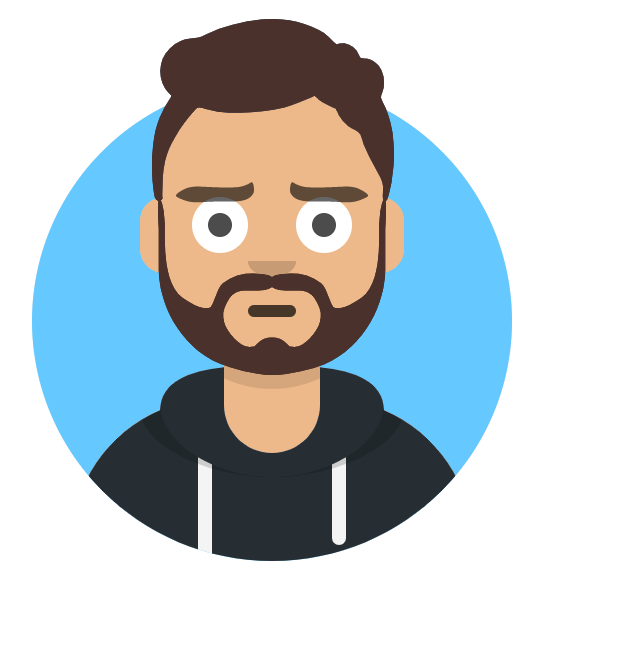
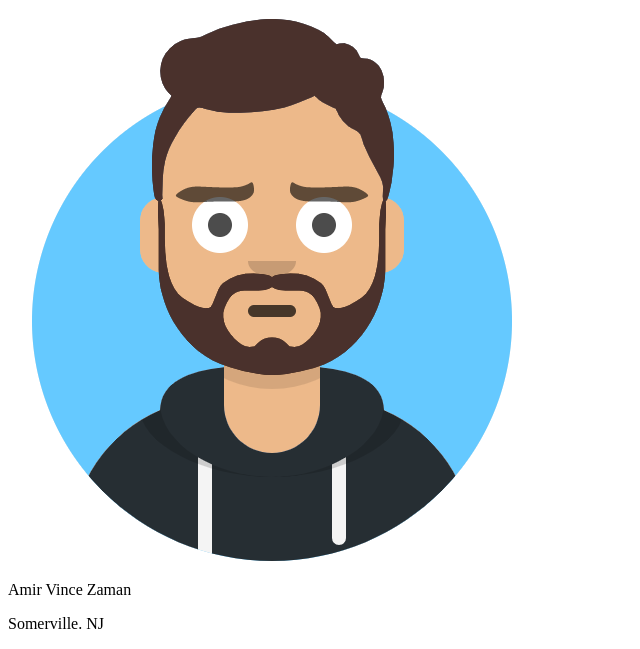
Before and after one commit to RVCC-IDMX/about-me-avzaman, a plain HTML site: page index.html in a window 1280 px wide. Shown: the part 187-836 px from the top of the page, without its empty margins (0-640 px from the left). Before the commit the page ends 800 px from the top, so only its background shows below. Drawn offline with Linux system fonts and the light colour scheme.

Commit message:
added herop section

```diff
--- a/index.html
+++ b/index.html
@@ -20,7 +20,17 @@
 
     <main>
         <!--the main envelops important page content-->
-        <img src="img/avataaars.png" alt="avatar picture of me">
+
+        <section>
+            <!--hero sectio: shows profile image, name &location-->
+            <img src="img/avataaars.png" alt="avatar picture of me">
+
+            <div>
+                <p>Amir Vince Zaman</p>
+                <p>Somerville. NJ</p>
+            </div>
+            <!--close hero section-->
+        </section>
 
     </main>
 
```
